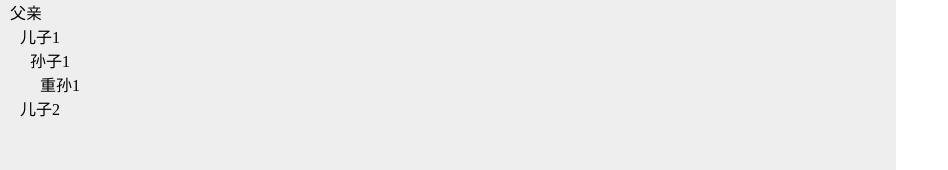
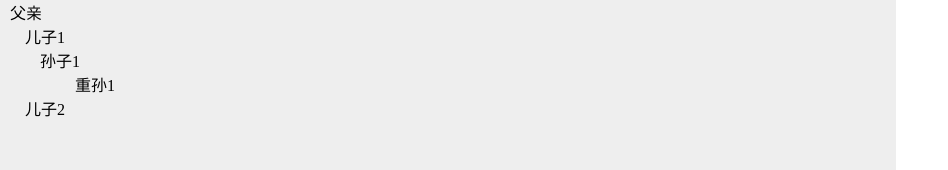
Before and after one commit to wuxianqiang/tree, a React app: page / in a window 1280 px wide. Shown: the top 170 px of the page, without its empty margins (0-948 px from the left). Built offline with nearby package versions, Linux system fonts and the light colour scheme; a small style sheet from the web is missing.

Commit message:
页面结构完成

```diff
--- a/src/components/index.less
+++ b/src/components/index.less
@@ -24,6 +24,14 @@
           display: inline-block;
           width  : 100%;
         }
+
+        .children {
+          margin-left: 5px;
+        }
+
+        .empty {
+          margin-right: 20px;
+        }
       }
     }
   }
--- a/src/components/tree-node.tsx
+++ b/src/components/tree-node.tsx
@@ -3,16 +3,47 @@ import './index.less'
 import { TreeData } from '../typings'
 
 interface Props {
-  data: TreeData
+  data: TreeData,
+  onCollapse: any
 }
 
 class TreeNode extends React.Component<Props> {
   render() {
-    let { data: { name, children } } = this.props
+    let { data: { name, children, key, collapsed } } = this.props
+    // 箭头
+    let caret = null
+    // 图标
+    let icon = null
+    if (children) {
+      if (children.length > 0) {
+        // 是目录
+        caret = (
+          <span
+            className={`iconfont ${collapsed ? 'iconpreviewright' : 'icondownarrow'}`}
+            onClick={this.props.onCollapse(key)}>
+          </span>
+        )
+        icon = collapsed ? 'iconfolder1' : 'iconfolder'
+      } else {
+        // 是文件，文件不能展开，没有箭头
+        caret = <span className="empty"></span>
+        icon = 'iconfile'
+      }
+    } else {
+      // 需要远程加载
+      caret = (
+        <span
+          className="iconfont iconpreviewright"
+          onClick={this.props.onCollapse(key)}>
+        </span>
+      )
+      icon = collapsed ? 'iconfolder1' : 'iconfolder'
+    }
     return (
       <div className="tree-node">
         <div className="inner">
-          <span className="content">
+          {caret}
+          <span className={`iconfont ${icon}`}>
             {name}
           </span>
           {
@@ -20,7 +51,10 @@ class TreeNode extends React.Component<Props> {
               <div className="children">
                 {
                   children.map((item: TreeData) => (
-                    <TreeNode data={item} key={item.key} />
+                    <TreeNode
+                      onCollapse={this.props.onCollapse}
+                      data={item}
+                      key={item.key} />
                   ))
                 }
               </div>
--- a/src/components/tree.tsx
+++ b/src/components/tree.tsx
@@ -43,11 +43,14 @@ class Tree extends React.Component<Props, State> {
       }
     })
   }
+  onCollapse = (key:string) => {
+
+  }
   render() {
     return (
       <div className="tree">
         <div className="tree-nodes">
-          <TreeNode data={this.props.data} />
+          <TreeNode data={this.props.data} onCollapse={this.onCollapse} />
         </div>
       </div>
     );
--- a/src/index.html
+++ b/src/index.html
@@ -5,7 +5,8 @@
   <meta name="viewport" content="width=device-width, initial-scale=1.0">
   <meta http-equiv="X-UA-Compatible" content="ie=edge">
   <title>Document</title>
-  <script src="//at.alicdn.com/t/font_1135190_b84lqr8p10a.js"></script>
+
+  <link rel="stylesheet" href="//at.alicdn.com/t/font_1135190_vm0vg8o2sfk.css">
 </head>
 <body>
   <div id="root"></div>
--- /dev/null
+++ b/typings/images.d.ts
@@ -0,0 +1,2 @@
+declare module "*.png"
+declare module "*.jpg"
```
